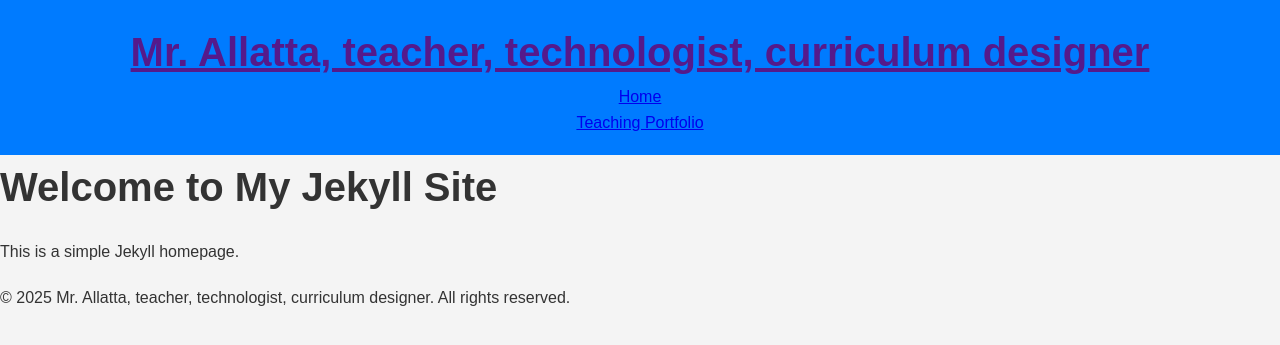
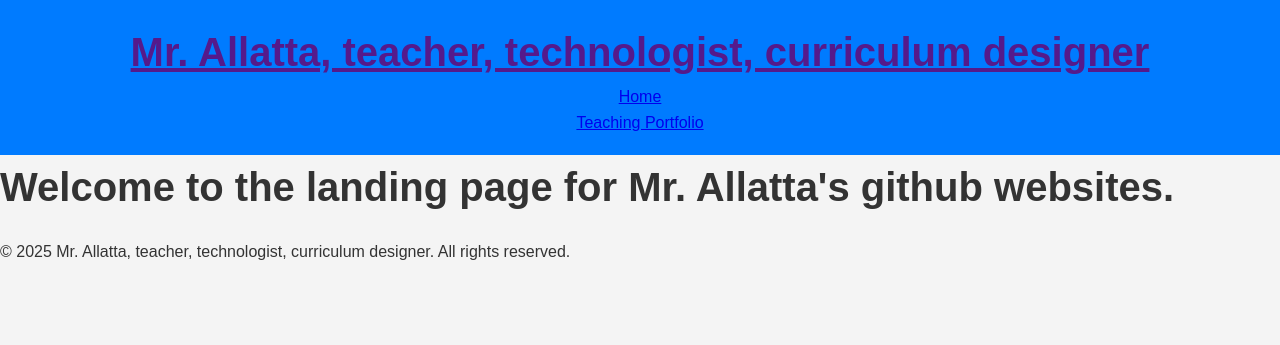
Before and after one commit to MrAllatta/mrallatta.github.io, a Jekyll site: the page built from index.md, in a window 1280 px wide. Shown: the top 345 px of the page. Built offline with Jekyll 4.4.1, drawn with Linux system fonts in a browser that asks for light colours.

Commit message:
updated landing page

```diff
--- a/index.md
+++ b/index.md
@@ -1,10 +1,9 @@
 ---
 layout: default
-title: My Jekyll Site
+title: Mr. Allatta's landing page
 ---
 
-<h1>Welcome to My Jekyll Site</h1>
-<p>This is a simple Jekyll homepage.</p>
+<h1>Welcome to the landing page for Mr. Allatta's github websites.</h1>
 
 <ul>
   {% for post in site.posts %}
```
